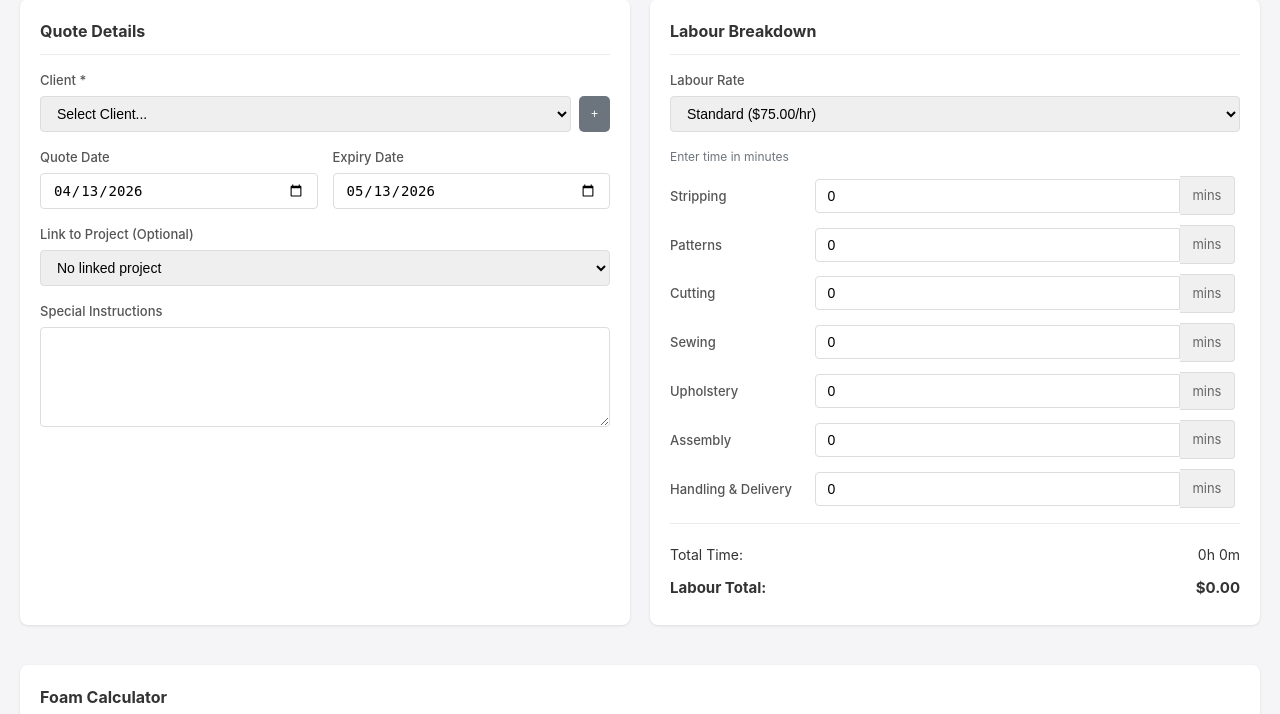
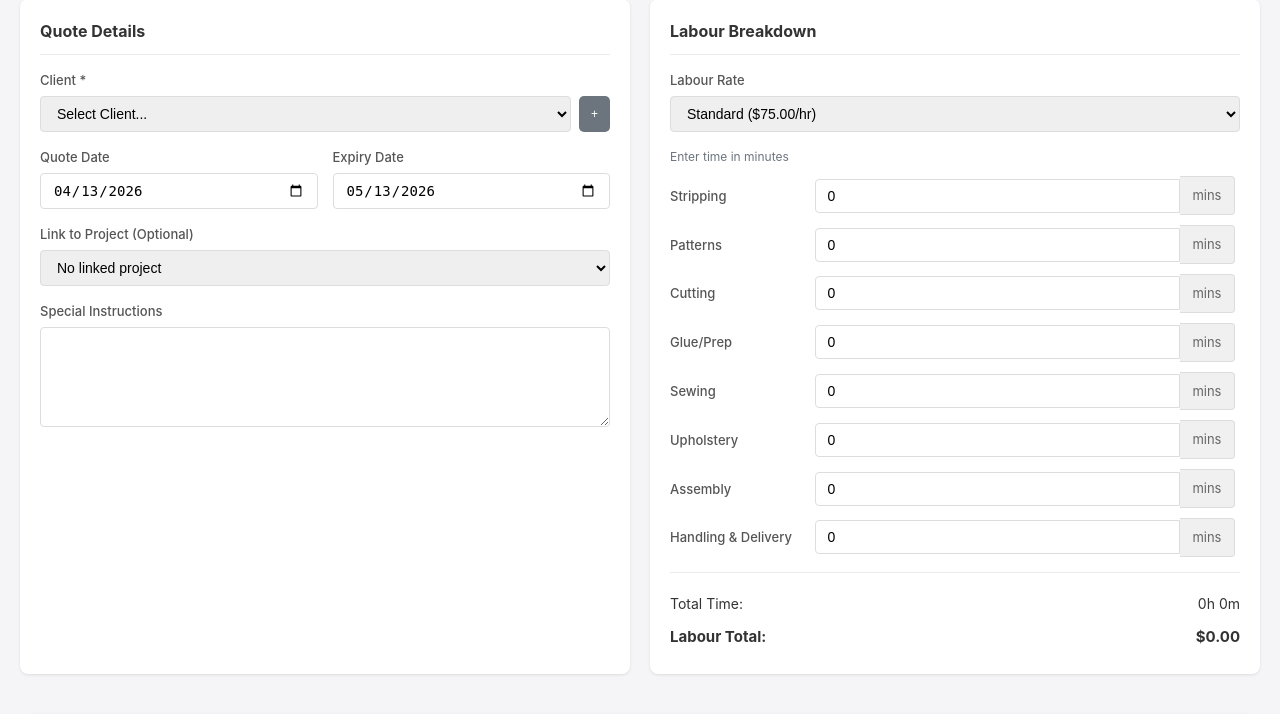
Before and after one commit to jtbnz/work_track, a PHP site: page /quoteBuilder.php in a window 1280 px wide. Shown: the part 183-897 px from the top of the page. Run offline with PHP 8.4, Linux system fonts and the light colour scheme; the visitor is signed in with stand-in values (Sample User, id 1); some libraries are stand-ins or nearby versions.

Commit message:
feat: Add labour_glue_prep field for glue/prep time tracking in quotes

```diff
--- a/includes/models/Quote.php
+++ b/includes/models/Quote.php
@@ -193,8 +193,8 @@ class Quote {
         if ($result) {
             // Recalculate totals if labour values changed
             $labourFields = ['labour_stripping', 'labour_patterns', 'labour_cutting',
-                           'labour_sewing', 'labour_upholstery', 'labour_assembly',
-                           'labour_handling', 'labour_rate_type'];
+                           'labour_glue_prep', 'labour_sewing', 'labour_upholstery',
+                           'labour_assembly', 'labour_handling', 'labour_rate_type'];
             $labourChanged = false;
             foreach ($labourFields as $field) {
                 if (isset($data[$field])) {
@@ -264,6 +264,7 @@ class Quote {
             'labour_stripping' => $original['labour_stripping'],
             'labour_patterns' => $original['labour_patterns'],
             'labour_cutting' => $original['labour_cutting'],
+            'labour_glue_prep' => $original['labour_glue_prep'],
             'labour_sewing' => $original['labour_sewing'],
             'labour_upholstery' => $original['labour_upholstery'],
             'labour_assembly' => $original['labour_assembly'],
@@ -529,6 +530,7 @@ class Quote {
         $totalMinutes = (int)$quote['labour_stripping'] +
                         (int)$quote['labour_patterns'] +
                         (int)$quote['labour_cutting'] +
+                        (int)$quote['labour_glue_prep'] +
                         (int)$quote['labour_sewing'] +
                         (int)$quote['labour_upholstery'] +
                         (int)$quote['labour_assembly'] +
--- a/includes/pdf/QuotePdf.php
+++ b/includes/pdf/QuotePdf.php
@@ -406,6 +406,7 @@ class QuotePdf extends TCPDF {
             'labour_stripping' => 'Stripping',
             'labour_patterns' => 'Patterns',
             'labour_cutting' => 'Cutting',
+            'labour_glue_prep' => 'Glue/Prep',
             'labour_sewing' => 'Sewing',
             'labour_upholstery' => 'Upholstery',
             'labour_assembly' => 'Assembly',
@@ -478,6 +479,7 @@ class QuotePdf extends TCPDF {
         return ($quote['labour_stripping'] ?? 0) > 0 ||
                ($quote['labour_patterns'] ?? 0) > 0 ||
                ($quote['labour_cutting'] ?? 0) > 0 ||
+               ($quote['labour_glue_prep'] ?? 0) > 0 ||
                ($quote['labour_sewing'] ?? 0) > 0 ||
                ($quote['labour_upholstery'] ?? 0) > 0 ||
                ($quote['labour_assembly'] ?? 0) > 0 ||
--- a/quoteBuilder.php
+++ b/quoteBuilder.php
@@ -50,6 +50,7 @@ if ($_SERVER['REQUEST_METHOD'] === 'POST' && $isEditable) {
             'labour_stripping' => (int)($_POST['labour_stripping'] ?? 0),
             'labour_patterns' => (int)($_POST['labour_patterns'] ?? 0),
             'labour_cutting' => (int)($_POST['labour_cutting'] ?? 0),
+            'labour_glue_prep' => (int)($_POST['labour_glue_prep'] ?? 0),
             'labour_sewing' => (int)($_POST['labour_sewing'] ?? 0),
             'labour_upholstery' => (int)($_POST['labour_upholstery'] ?? 0),
             'labour_assembly' => (int)($_POST['labour_assembly'] ?? 0),
@@ -332,6 +333,7 @@ $companyName = $companyNameRow ? $companyNameRow['setting_value'] : 'Our Company
                 'stripping' => 'Stripping',
                 'patterns' => 'Patterns',
                 'cutting' => 'Cutting',
+                'glue_prep' => 'Glue/Prep',
                 'sewing' => 'Sewing',
                 'upholstery' => 'Upholstery',
                 'assembly' => 'Assembly',
```
Also changed, not shown: database/migrations/017_add_labour_glue_prep.sql (added).
